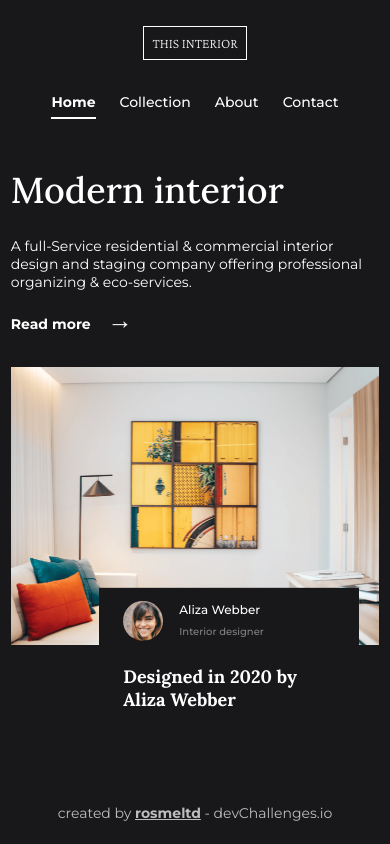
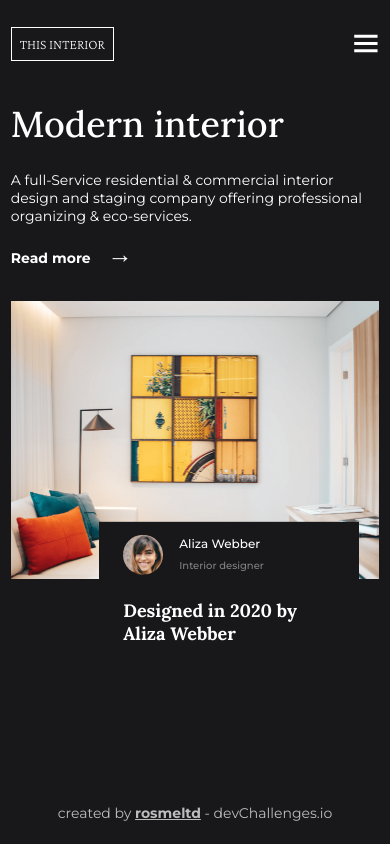
Before and after one commit to rosmelaguilarr/interior-consultant, a plain HTML site: page index.html in a window 390 px wide. Drawn offline with nearby package versions, Linux system fonts and the light colour scheme.

Commit message:
Versión 2

```diff
--- a/js/script.js
+++ b/js/script.js
@@ -1,8 +1,9 @@
 const d = document,
-    $menuHamburguer = d.querySelector(".menu-hamburguere"),
+    $menuHamburguer = d.querySelector(".menu-hamburguer"),
     $menu = d.querySelector(".menu");
 
 d.addEventListener("click", e => {
+    // ########## MOSTRAR/OCULTAR MENU EN MOVIL ##########
     if (e.target.matches(".menu-hamburguer")) {
         $menu.classList.toggle("menu--visible");
 
@@ -12,4 +13,11 @@ d.addEventListener("click", e => {
             e.target.setAttribute("src", "img/hamburguer.svg");
         }
     }
+    // ########## OCULTAR MENU EN MOVIL CON CLICK EN CUALQUIER PARTE DE LA PANTALLA EXCEPTO EN LOS ENLACES##########
+    if($menu.classList.contains("menu--visible")){
+        if (e.target.matches(".menu") && !e.target.matches(".menu__link")) {
+            $menu.classList.remove("menu--visible");
+            $menuHamburguer.setAttribute("src", "img/hamburguer.svg");
+        }
+    }
 })
--- a/style.css
+++ b/style.css
@@ -24,7 +24,6 @@ body{
 .header{
     padding-top: 3.125rem;
     display: flex;
-    flex-wrap: wrap;
     align-items: center;
     justify-content: center;
     gap: .5rem ;
@@ -49,13 +48,11 @@ body{
     width: max-content;
 }
 .menu{
+    width: 60%;
     padding: 0;
     list-style: none;
     display: flex;
-    justify-content: center;
-    flex-wrap: wrap;
-    align-content: center;
-    gap: 5rem;
+    justify-content: space-between;
 }
 
 .menu__link{
@@ -216,7 +213,7 @@ body{
         gap: 1rem ;
     }
     .menu{
-        gap: 2.5rem;
+        width: 85%;
     }
     .main{
         flex-direction: column;
@@ -251,10 +248,7 @@ body{
         width: 95%;
     }
     .header{
-        padding: 25px;
-    }
-    .nav{
-        justify-content: center;
+        padding: 25px 0;
     }
     .cover{
         width: 100%;
@@ -265,25 +259,13 @@ body{
     .card{
         padding-top: .8rem;
         transform: translateY(65%);
-    }
-}
-@media screen and (max-width: 425px){
-    .card{
         right: 20px;
-    }
-    .menu{
-        gap: 1.5rem;
-    }
-}
-@media screen and (max-width: 375px){
-    .header{
-        padding: 25px 0;
     }
     .menu{
         flex-direction: column;
         align-items: center;
-        flex-wrap: nowrap;
-        gap: 2rem;
+        justify-content: center;
+        gap: 3rem;
         background-color: #181719;
         margin: 0;
         position: fixed;
@@ -293,10 +275,11 @@ body{
         height: 100%;
         z-index: 900;
         overflow-y: auto;
+        scrollbar-width: none;
         transition: left .3s ease-in-out;
     }
     .menu__link{
-        padding: .5rem 0 .4rem;
+        padding: 1rem 0 .4rem;
         font-size: 18px;
     }
     .menu-hamburguer{
@@ -306,5 +289,4 @@ body{
     .menu--visible{
         left: 0;
     }
-
 }
```
Also changed, not shown: img/close.svg.
